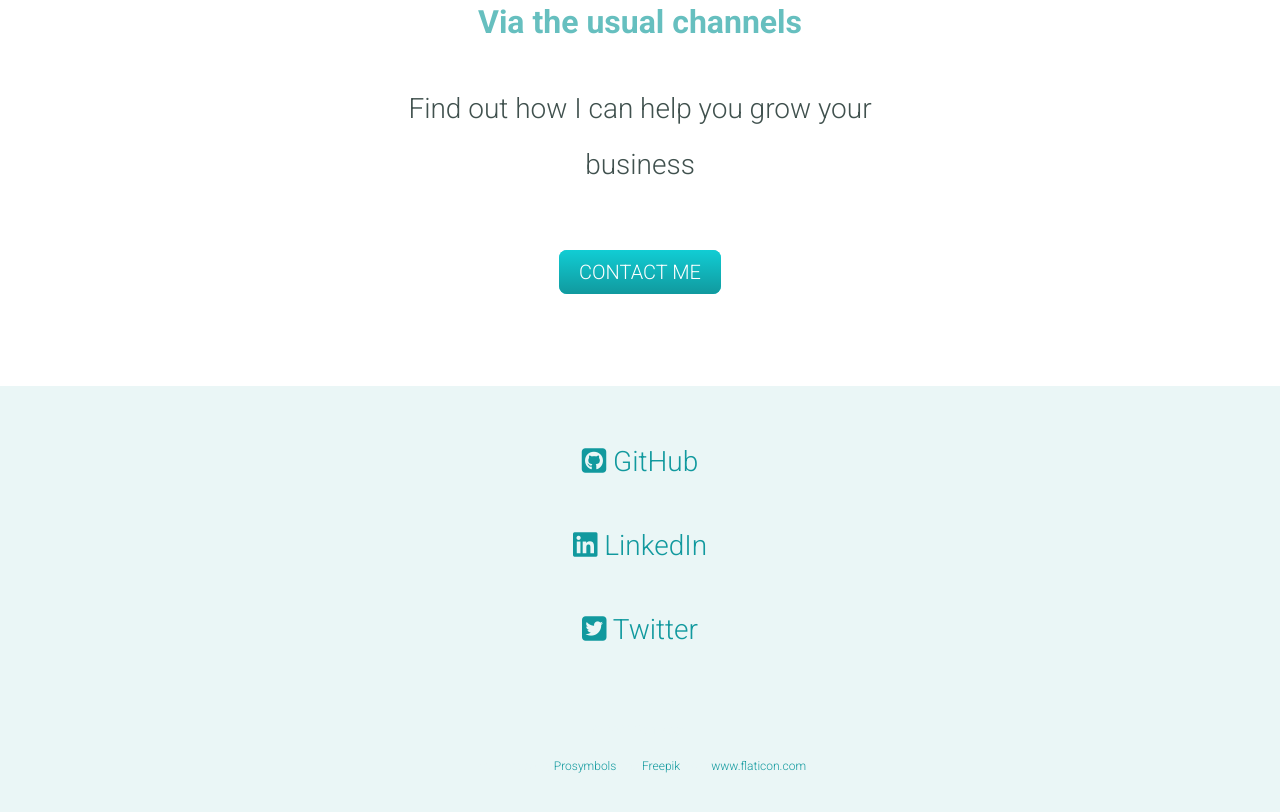
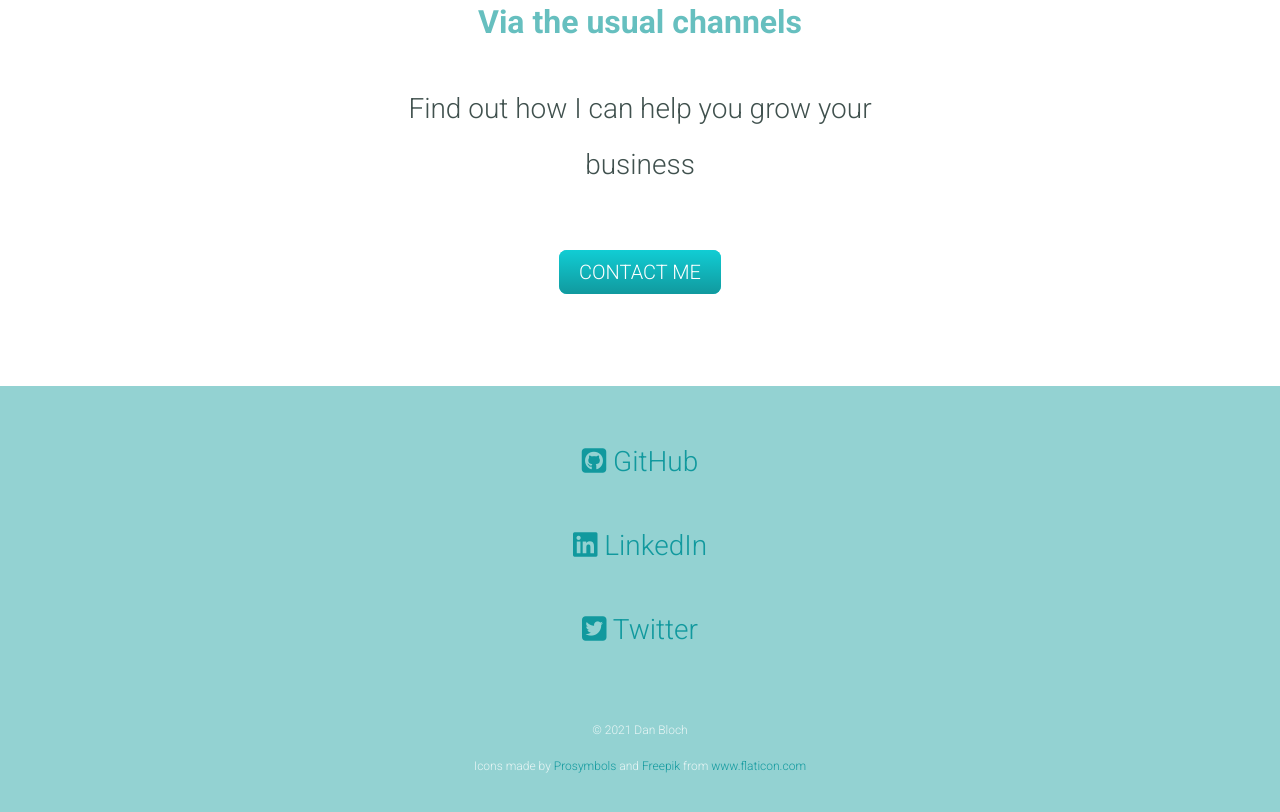
Before and after one commit to danbloch21/CSS-exercise-1, a plain HTML site: page index.html in a window 1280 px wide. Shown: the part 2722-3534 px from the top of the page. Drawn offline with Linux system fonts and the light colour scheme; a web font is replaced by a local one.

Commit message:
Update styles.css

```diff
--- a/css/styles.css
+++ b/css/styles.css
@@ -48,7 +48,7 @@ p {
 }
 
 .bottom-container {
-  background-color: #EAF6F6;
+  background-color: #93d2d2;
   margin-top: 30px;
   padding: 20px 0 20px 0;
 }
```
